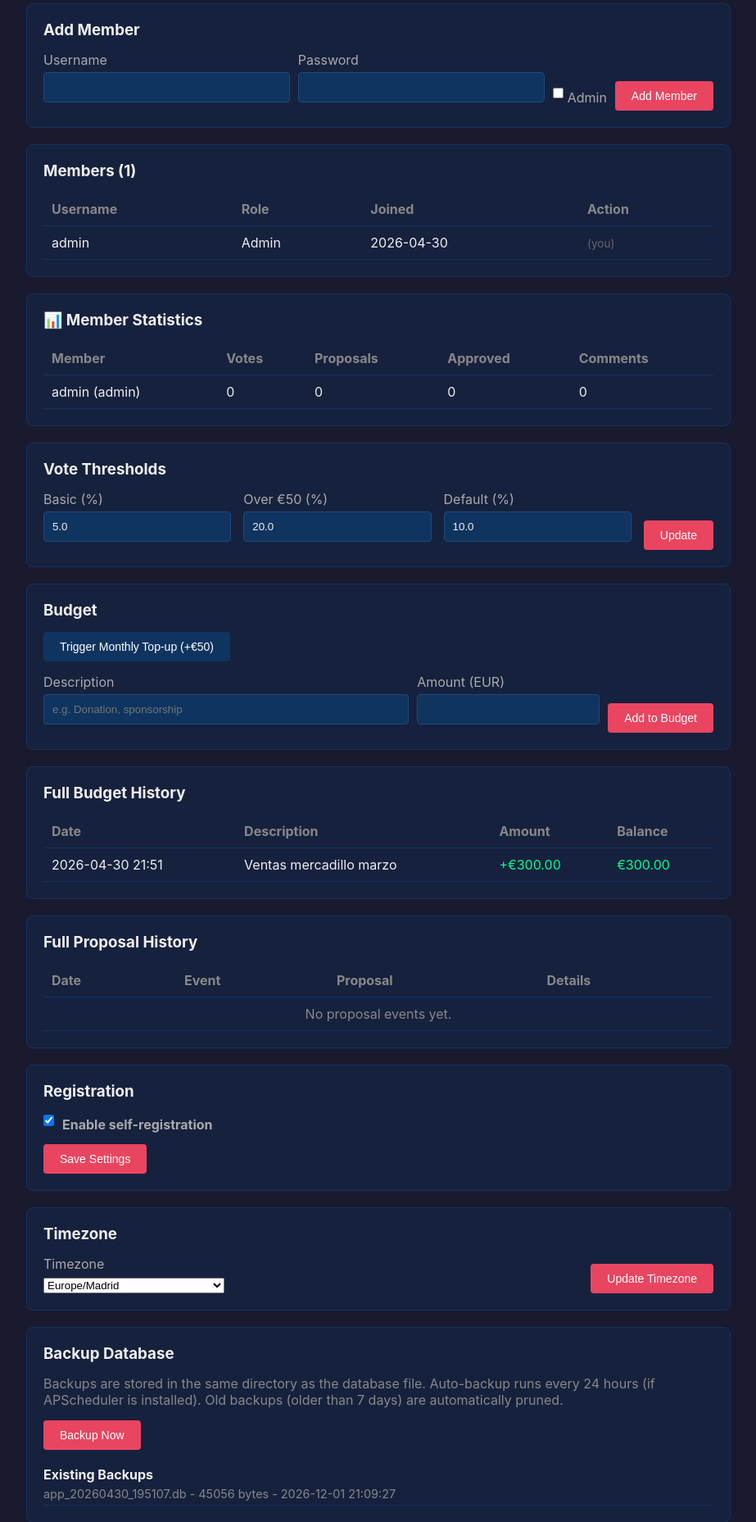
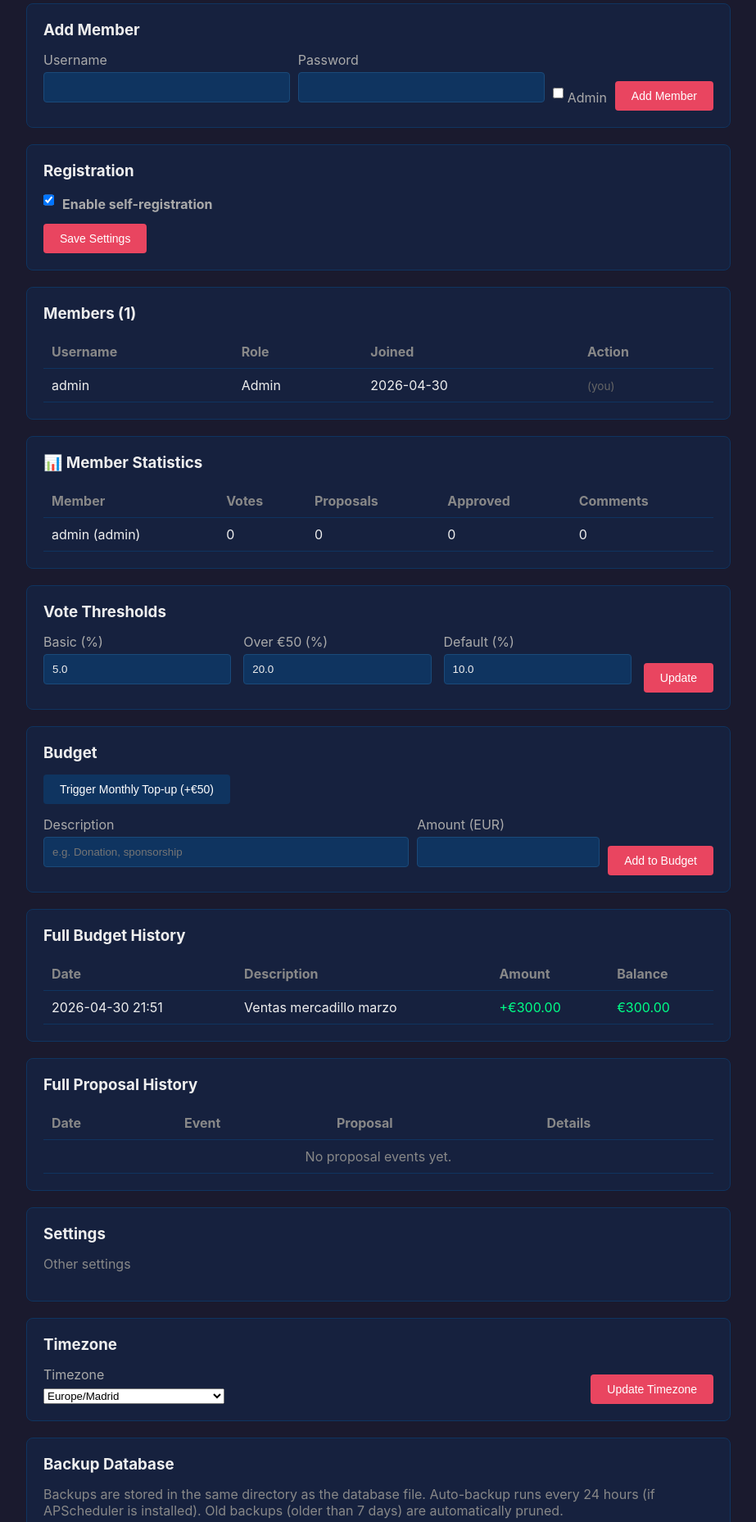
Before and after one commit to makespacemadrid/manavote, a Flask app: page /admin in a window 1280 px wide. Shown: the part 177-2034 px from the top of the page at 82% size, without its empty margins (178-1101 px from the left). Run offline with Flask 3, Linux system fonts and the light colour scheme; the visitor is signed in with stand-in values (Sample User, id 1); data comes from the database, SQL or seed files in the repository; data that the repository does not hold is empty; parts of the project's set-up code (start-up, migrations or seed data) failed here and were passed over.

Commit message:
Move self-registration toggle to Members section

```diff
--- a/templates/admin.html
+++ b/templates/admin.html
@@ -43,9 +43,9 @@
 <script>
 function showSection(sectionId, buttonEl) {
     var sections = {
-        members: ['add-member', 'members', 'stats'],
+        members: ['add-member', 'registration-settings', 'members', 'stats'],
         budget: ['thresholds', 'budget', 'budget-history', 'proposal-history'],
-        settings: ['settings', 'timezone', 'backup', 'telegram']
+        settings: ['timezone', 'backup', 'telegram']
     };
 
     document.querySelectorAll('.admin-tab-btn').forEach(function(btn) { btn.classList.remove('active'); });
@@ -80,6 +80,23 @@ function showSection(sectionId, buttonEl) {
             </label>
         </div>
         <button type="submit" class="btn">{{ 'Add Member'|lang }}</button>
+    </form>
+</div>
+
+<div id="registration-settings" class="card">
+    <h3>{{ 'Registration'|lang }}</h3>
+    <form method="POST">
+        <input type="hidden" name="csrf_token" value="{{ csrf_token() }}">
+        <input type="hidden" name="action" value="toggle_registration">
+        <p style="margin-bottom: 10px;">
+            <label style="display: flex; align-items: center; gap: 10px; cursor: pointer;">
+                <input type="checkbox" name="registration_enabled" value="1"
+                    {{ 'checked' if registration_enabled else '' }}
+                    style="width: auto; height: 18px;">
+                <span><strong>{{ 'Enable self-registration'|lang }}</strong></span>
+            </label>
+        </p>
+        <button type="submit" class="btn">{{ 'Save Settings'|lang }}</button>
     </form>
 </div>
 
@@ -256,20 +273,8 @@ function showSection(sectionId, buttonEl) {
 </div>
 
 <div id="settings" class="card">
-    <h3>{{ 'Registration'|lang }}</h3>
-    <form method="POST">
-        <input type="hidden" name="csrf_token" value="{{ csrf_token() }}">
-        <input type="hidden" name="action" value="toggle_registration">
-        <p style="margin-bottom: 10px;">
-            <label style="display: flex; align-items: center; gap: 10px; cursor: pointer;">
-                <input type="checkbox" name="registration_enabled" value="1"
-                    {{ 'checked' if registration_enabled else '' }}
-                    style="width: auto; height: 18px;">
-                <span><strong>{{ 'Enable self-registration'|lang }}</strong></span>
-            </label>
-        </p>
-        <button type="submit" class="btn">{{ 'Save Settings'|lang }}</button>
-    </form>
+    <h3>{{ 'Settings'|lang }}</h3>
+    <p style="color: #888; margin-bottom: 15px;">{{ 'Other settings'|lang }}</p>
 </div>
 
 <div id="timezone" class="card">
```
